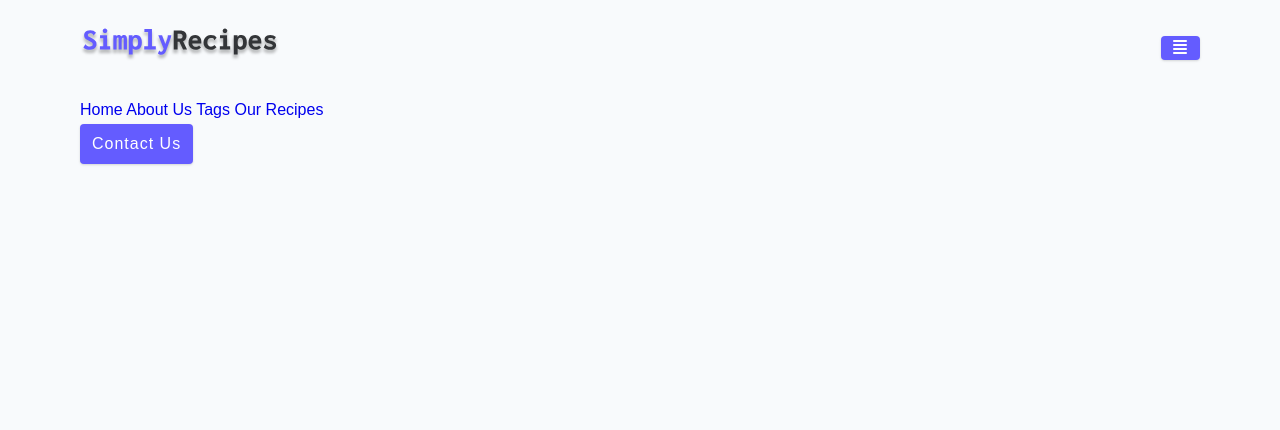
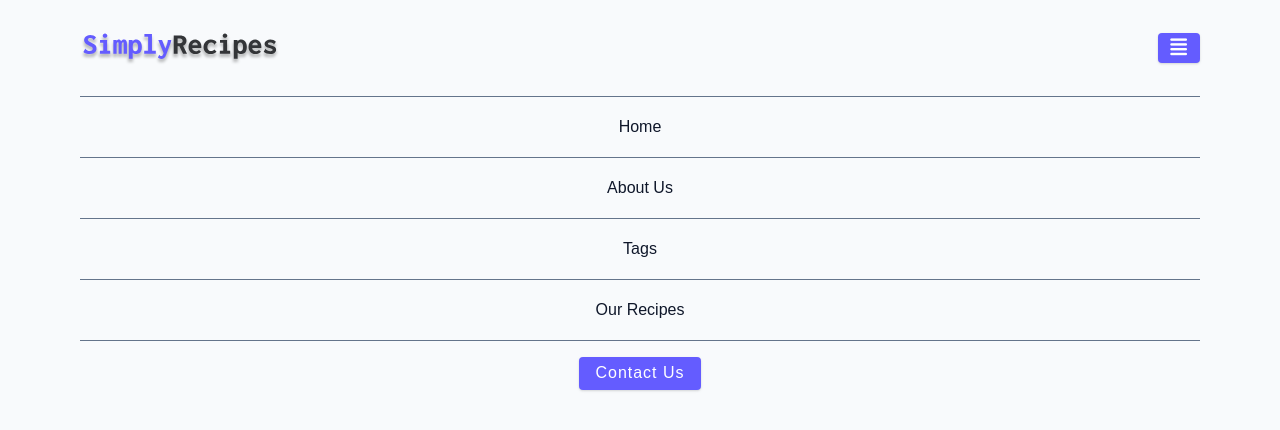
Before and after one commit to Nicolas-Paiva/Simply-Recipes---First-Project, a plain HTML site: page starter/index.html in a window 1280 px wide. Drawn offline with Linux system fonts and the light colour scheme.

Commit message:
Update 3

```diff
--- a/starter/css/main.css
+++ b/starter/css/main.css
@@ -276,12 +276,47 @@ ul {
   align-items: center;
 }
 
+/* The logo and the toggle button where not aligned, therefore, we had to set the link to display flex */
+.nav-logo {
+  display: flex;
+  align-items: center;
+}
+
 .nav-header img {
   width: 200px;
 }
 
 .nav-btn {
-  padding: 0.15rem 0.75rem;
+  padding: 0.3rem 0.75rem;
+}
+
+.nav-btn i {
+  font-size: 1.2rem;
+}
+
+.nav-links {
+  display: flex;
+  flex-direction: column;
+  /* todo (gonna create later) */
+}
+
+.nav-link {
+  display: block;
+  text-align: center;
+  text-transform: capitalize;
+  color: var(--grey-900);
+  padding: 1rem 0;
+  border-top: 1px solid var(--grey-500);
+  transition: var(--transition);
+}
+
+/* This is affected by the transition property */
+.nav-link:hover {
+  color: var(--primary-500);
+}
+
+.contact-link a {
+  padding: 0.15rem 1rem;
 }
 
 /* ==================================================================================== */
```
